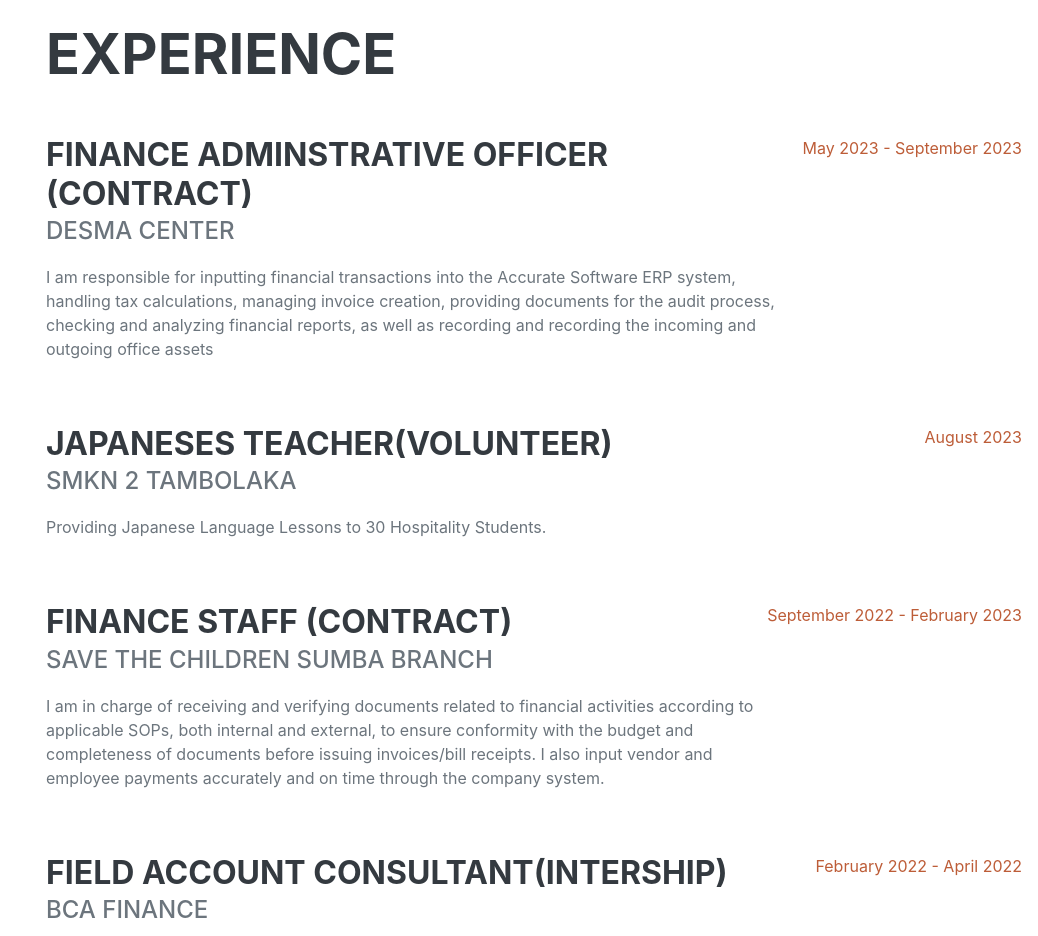
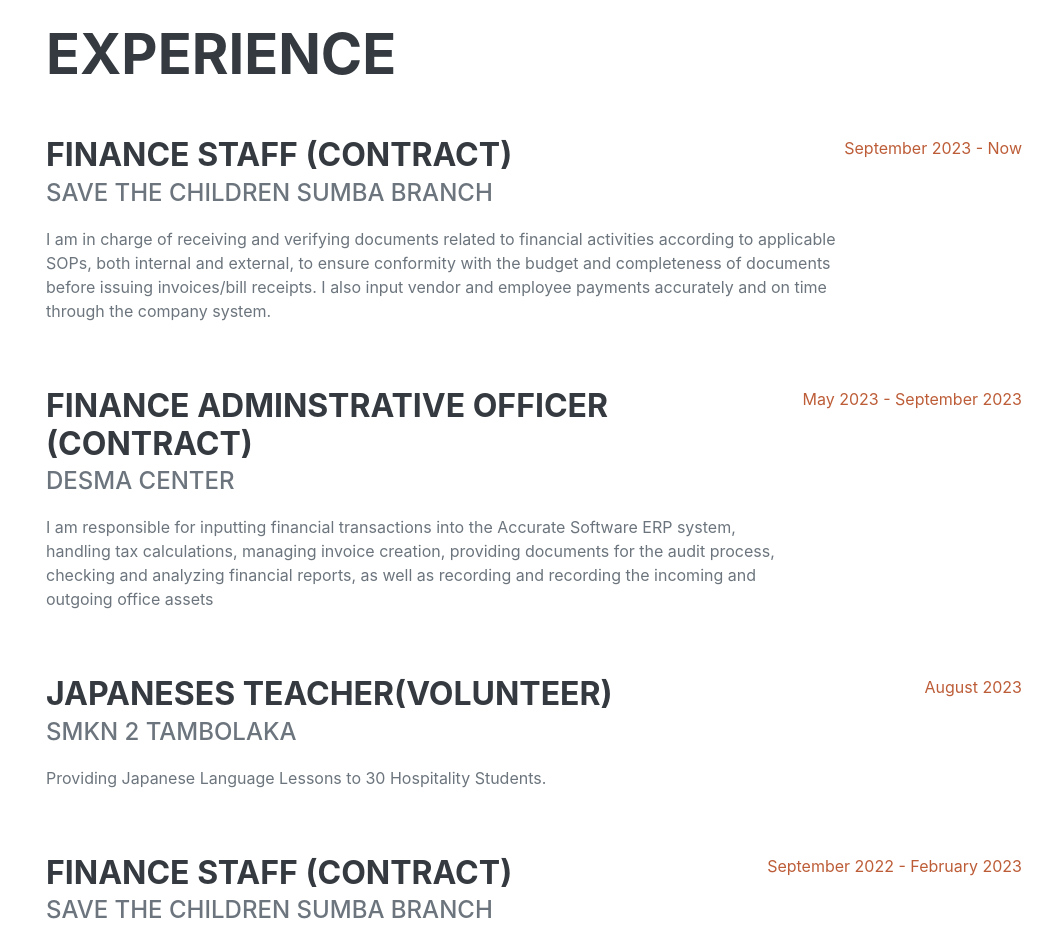
Before and after one commit to yamize31/yamize31.github.io, a plain HTML site: page index.html in a window 1280 px wide. Shown: the part 860-1796 px from the top of the page, without its empty margins (242-1280 px from the left). Drawn offline with nearby package versions, Linux system fonts and the light colour scheme; a web font is replaced by a local one.

Commit message:
Update index.html

```diff
--- a/index.html
+++ b/index.html
@@ -62,6 +62,16 @@
             <section class="resume-section" id="experience">
                 <div class="resume-section-content">
                     <h2 class="mb-5">Experience</h2>
+                    <div class="d-flex flex-column flex-md-row justify-content-between mb-5">
+                        <div class="flex-grow-1">
+                            <h3 class="mb-0">Finance Staff (Contract)</h3>
+                            <div class="subheading mb-3">Save the Children Sumba Branch</div>
+                            <p>
+                                I am in charge of receiving and verifying documents related to financial activities according to applicable SOPs, both internal and external, to ensure conformity with the budget and completeness of documents before issuing invoices/bill receipts. I also input vendor and employee payments accurately and on time through the company system.
+                            </p>
+                        </div>
+                        <div class="flex-shrink-0"><span class="text-primary">September 2023 - Now</span></div>
+                    </div>
                     <div class="d-flex flex-column flex-md-row justify-content-between mb-5">
                         <div class="flex-grow-1">
                             <h3 class="mb-0">Finance Adminstrative Officer (Contract)</h3>
```
